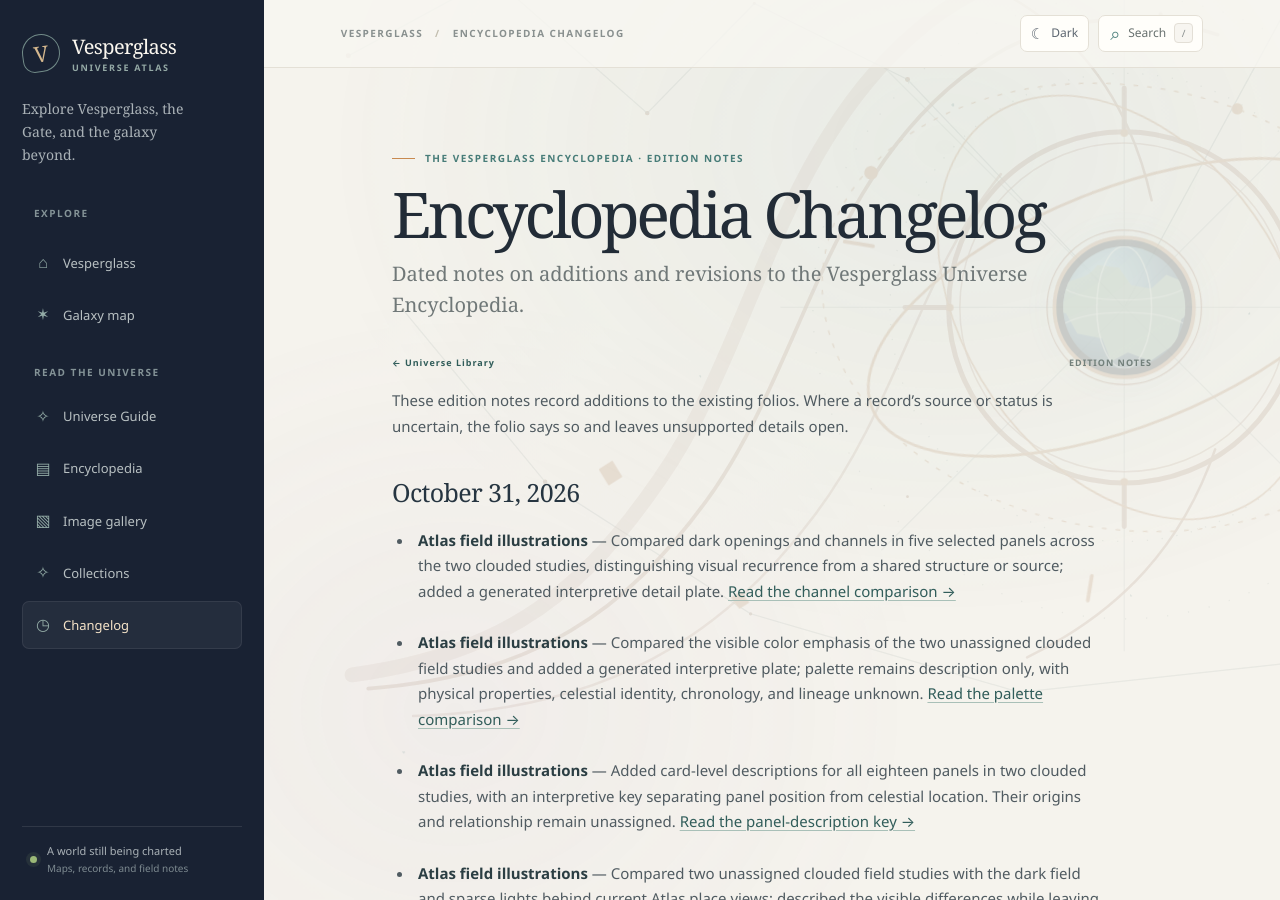
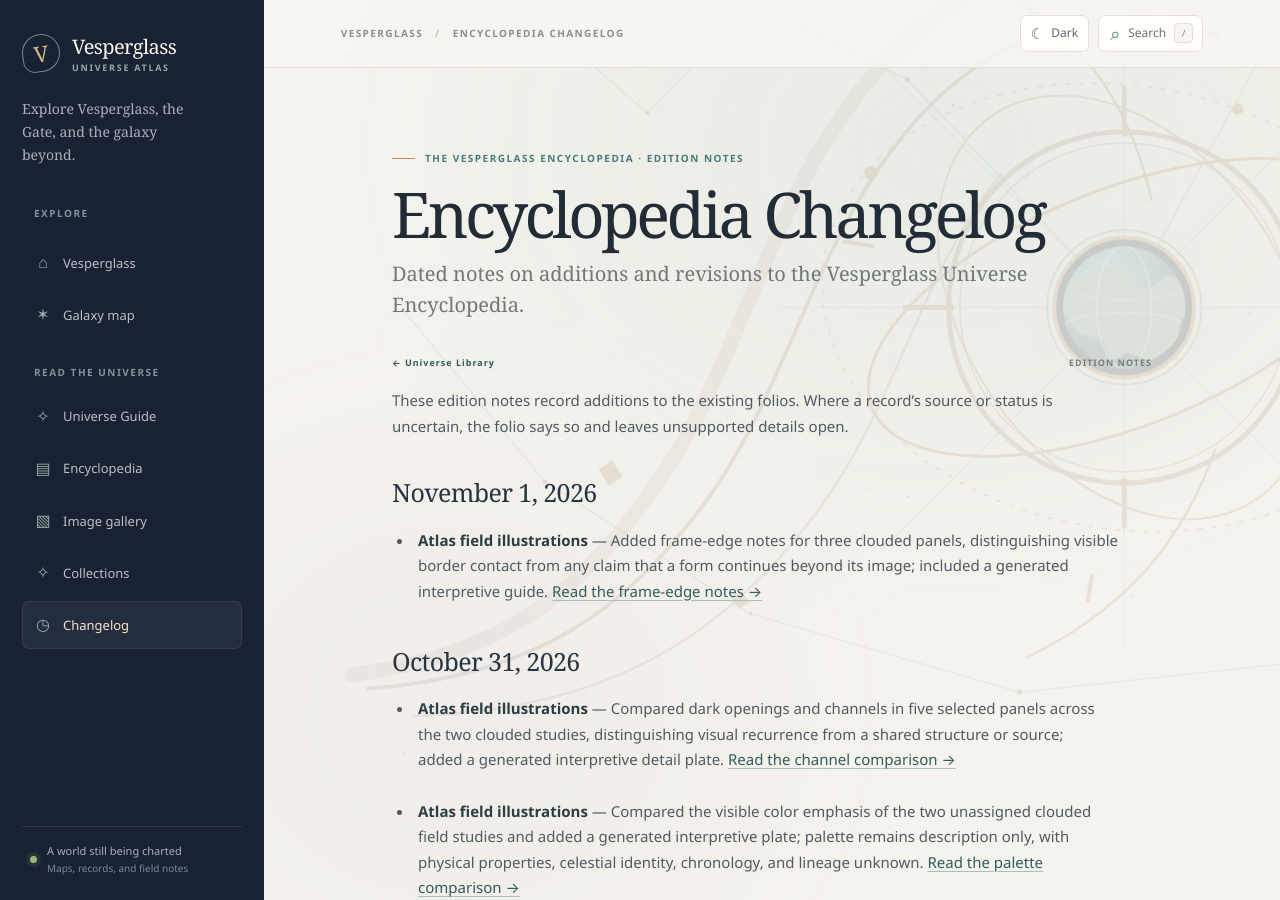
Before and after one commit to vesperglass/vesperglass.github.io, a Jekyll site: the page built from library/changelog.md, in a window 1280 px wide and 900 px high. Built offline with Jekyll 4.4.1, drawn with Linux system fonts in a browser that asks for light colours.

Commit message:
Describe cloud forms at panel edges

```diff
--- a/_data/gallery_descriptions.yml
+++ b/_data/gallery_descriptions.yml
@@ -108,3 +108,8 @@
   alt: "Two separate cloud fields show dark negative space: a winding opening among blue-teal forms on the left and a broad gap dividing cyan-blue forms on the right."
   folio_url: /library/gallery/#clouded-field-channel-comparison
   folio_link_label: Read the dark-channel comparison →
+atlas-clouded-field-edge-study.png:
+  title: Clouded field frame edges · interpretive guide
+  alt: "Three separate framed cloud images demonstrate visible edge contact: teal at the left border, violet at the top border, and cyan at the right border."
+  folio_url: /library/gallery/#clouded-field-frame-edges
+  folio_link_label: Read the frame-edge notes →
--- a/_data/image_status.yml
+++ b/_data/image_status.yml
@@ -24,6 +24,7 @@
   - assets/library/words-passage-comparison.png
   - assets/library/atlas-clouded-field-palette-study.png
   - assets/library/atlas-clouded-field-channel-study.png
+  - assets/library/atlas-clouded-field-edge-study.png
   - assets/library/places/archive-cutaway.webp
   - assets/library/places/archive-interior.webp
   - assets/library/places/dock-plan.webp
--- a/library/changelog.md
+++ b/library/changelog.md
@@ -9,6 +9,10 @@
 <nav class="folio-back" aria-label="Back to the Universe Library"><a href="{{ '/library/' | relative_url }}">← Universe Library</a><span>EDITION NOTES</span></nav>
 
 These edition notes record additions to the existing folios. Where a record's source or status is uncertain, the folio says so and leaves unsupported details open.
+
+## November 1, 2026
+
+- **Atlas field illustrations** — Added frame-edge notes for three clouded panels, distinguishing visible border contact from any claim that a form continues beyond its image; included a generated interpretive guide. [Read the frame-edge notes →]({{ '/library/gallery/#clouded-field-frame-edges' | relative_url }})
 
 ## October 31, 2026
 
```
Also changed, not shown: ENCYCLOPEDIA_BACKLOG.md (+3 -1 lines), library/gallery.md (+19 -0 lines), 1 other file.
